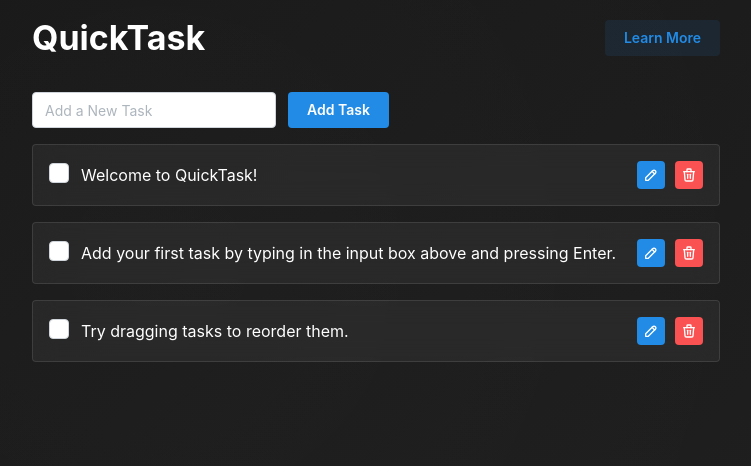
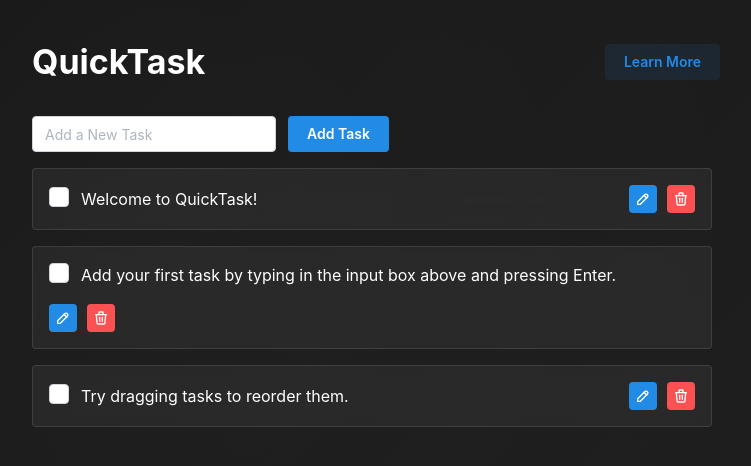
Before and after one commit to andyrohdev/quick-task, a Next.js app: page / in a window 1280 px wide. Shown: the top 466 px of the page, without its empty margins (264-1015 px from the left). Built offline with nearby package versions, Linux system fonts and the light colour scheme.

Commit message:
Some styling changes and also added scrollable div

```diff
--- a/app/page.tsx
+++ b/app/page.tsx
@@ -130,6 +130,7 @@ export default function HomePage() {
             onDragEnd={handleDragEnd}
           >
             <SortableContext items={tasks.map((t) => t.id)} strategy={verticalListSortingStrategy}>
+              <div className="task-scroll-container">
                 <Stack>
                   <AnimatePresence initial={false}>
                     {tasks.map((task) => (
@@ -151,6 +152,7 @@ export default function HomePage() {
                     ))}
                   </AnimatePresence>
                 </Stack>
+              </div>
             </SortableContext>
           </DndContext>
         </Container>
--- a/components/Header.tsx
+++ b/components/Header.tsx
@@ -7,8 +7,8 @@ export function Header() {
   return (
     <Container size="sm" py="md">
       <Group justify='space-between' align="center">
-        <Title order={1}>QuickTask</Title>
-        <Button component={Link} href="/about" variant="light" color="blue">
+        <Title order={1} style={{ marginTop: "1.5rem" }}>QuickTask</Title>
+        <Button component={Link} href="/about" variant="light" color="blue" style={{ marginTop: "1.5rem" }}>
           Learn More
         </Button>
       </Group>
--- a/next.config.ts
+++ b/next.config.ts
@@ -1,13 +1,5 @@
-import type { NextConfig } from 'next';
-
-const nextConfig: NextConfig = {
-  output: 'export',
-  images: {
-    unoptimized: true,
-  },
-  trailingSlash: true,
-  basePath: '/quick-task',
-  assetPrefix: '/quick-task',
+const nextConfig = {
+  reactStrictMode: true,
 };
 
 export default nextConfig;
--- a/package.json
+++ b/package.json
@@ -8,7 +8,8 @@
     "build": "next build",
     "start": "next start",
     "lint": "next lint",
-  "deploy": "next build && next export && touch out/.nojekyll && gh-pages -d out"
+    "export": "next export",
+    "deploy": "sh deploy.sh"
   },
   "dependencies": {
     "@dnd-kit/core": "^6.3.1",
@@ -33,7 +34,6 @@
     "@types/uuid": "^10.0.0",
     "eslint": "^9",
     "eslint-config-next": "15.3.2",
-    "gh-pages": "^6.3.0",
     "tailwindcss": "^4",
     "typescript": "^5"
   }
--- a/styles/globals.css
+++ b/styles/globals.css
@@ -5,7 +5,7 @@
   --foreground: #171717;
 }
 
-@theme inline {
+:root {
   --color-background: var(--background);
   --color-foreground: var(--foreground);
   --font-sans: var(--font-geist-sans);
@@ -56,13 +56,51 @@ body {
   backdrop-filter: blur(12px);
   border: 1px solid rgba(255, 255, 255, 0.1);
   color: white;
-  transition: all 0.4s ease;
+  transition: border 0.4s ease, box-shadow 0.4s ease, background-color 0.4s ease;
+  will-change: border, box-shadow, background-color;
 }
+
 
 .glassCard:hover {
   border: 1px solid rgba(255, 255, 255, 0.25);
   box-shadow:
-    0 0 16px rgba(255, 255, 255, 0.08),
+    0 0 16px rgba(255, 255, 255, 0.00),
     0 0 32px rgba(255, 255, 255, 0.05),
     inset 0 0 6px rgba(255, 255, 255, 0.02);
 }
+
+
+html, body {
+  background-color: #000; /* Or your dark background */
+  overscroll-behavior: contain;
+  scroll-behavior: smooth;
+}
+
+body {
+  margin: 0;
+  color: white; /* optional, if you're in dark theme */
+}
+
+.task-scroll-container {
+  max-height: 60vh;         /* Adjust to desired height */
+  overflow-y: auto;
+  padding-right: 0.5rem;    /* Optional: prevent overlap with scrollbar */
+}
+
+/* Scrollbar styles */
+.task-scroll-container::-webkit-scrollbar {
+  width: 8px;
+}
+
+.task-scroll-container::-webkit-scrollbar-track {
+  background: rgba(255, 255, 255, 0.05);  /* faint track */
+}
+
+.task-scroll-container::-webkit-scrollbar-thumb {
+  background-color: rgba(255, 255, 255, 0.2);  /* scrollbar handle */
+  border-radius: 4px;
+}
+
+.task-scroll-container::-webkit-scrollbar-thumb:hover {
+  background-color: rgba(255, 255, 255, 0.4);
+}
```
Also changed, not shown: 1 other file (tests, documents, lock files or other folders). Lines whose indentation alone changed are shown as unchanged.
